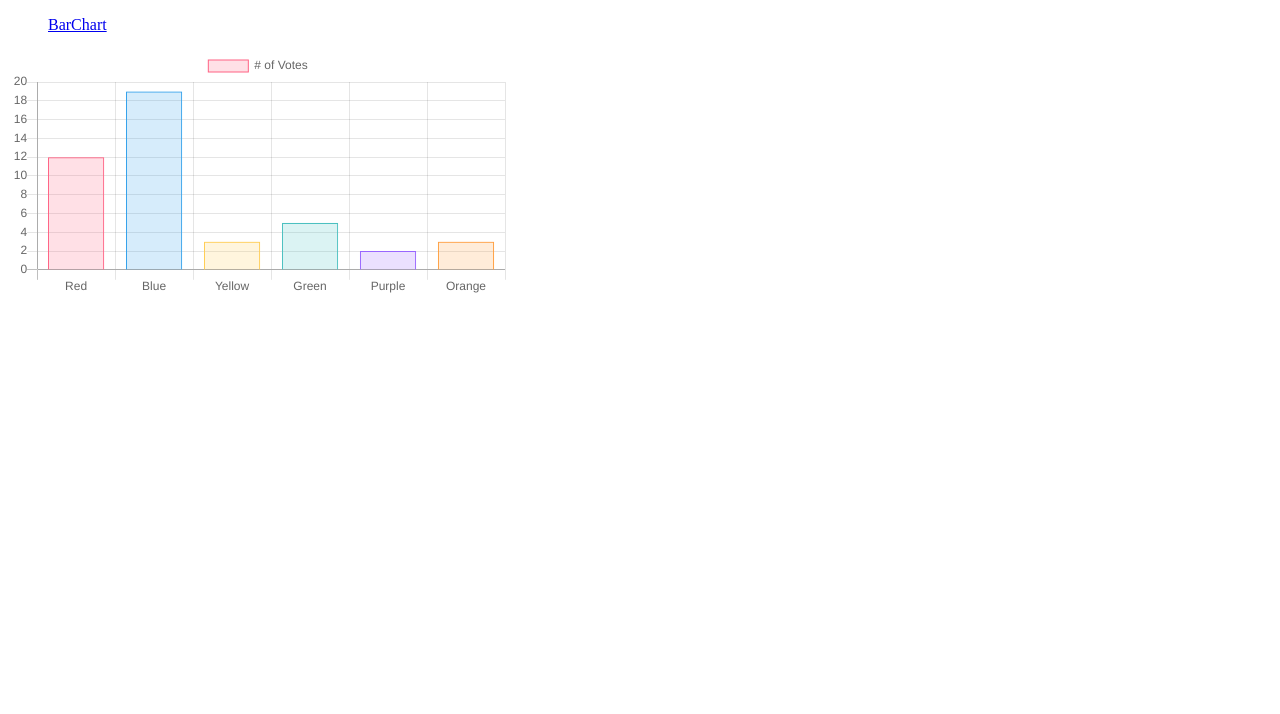
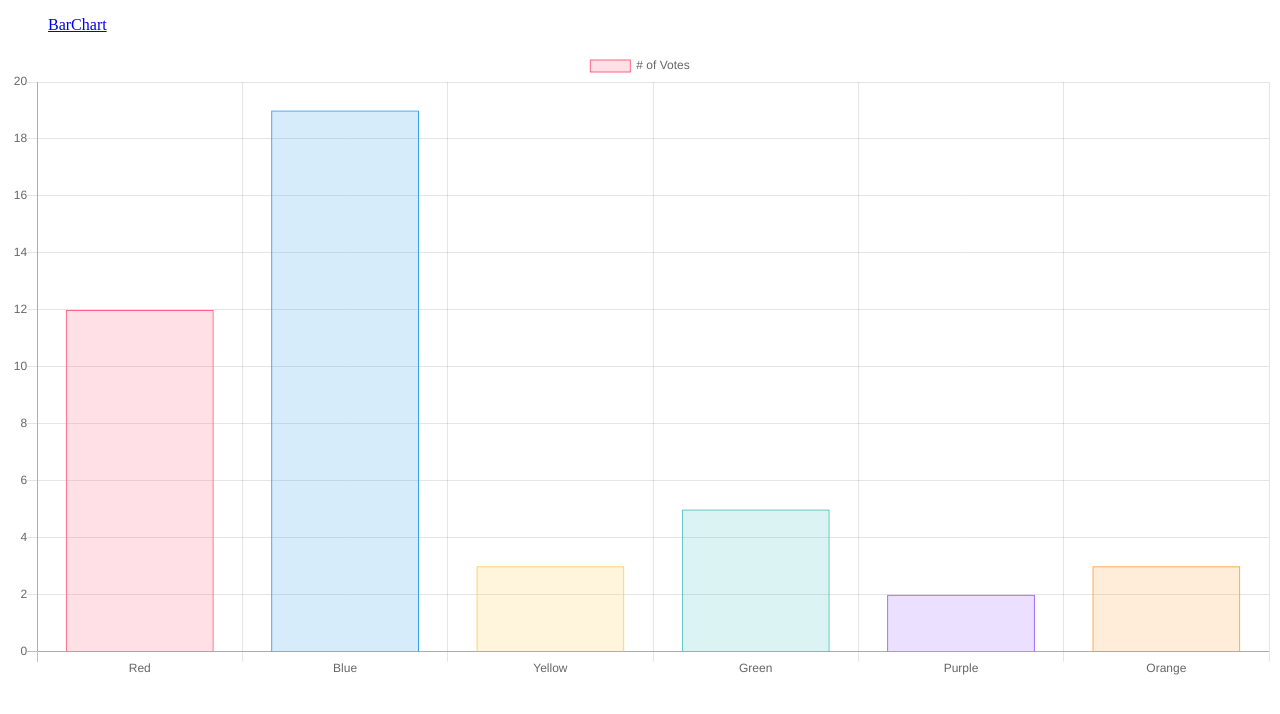
Before and after one commit to hachi-eiji/sandbox-chartjs, an Angular app: page /bar-chart in a window 1280 px wide. Shown: the top 714 px of the page. Built offline with nearby package versions, Linux system fonts and the light colour scheme.

Commit message:
サイズは呼び出し元に依存させる

```diff
--- a/src/app/components/bar-chart/bar-chart.component.scss
+++ b/src/app/components/bar-chart/bar-chart.component.scss
@@ -1,4 +1,2 @@
 .container {
-  width: 500px;
-  height: 500px;
 }
```
